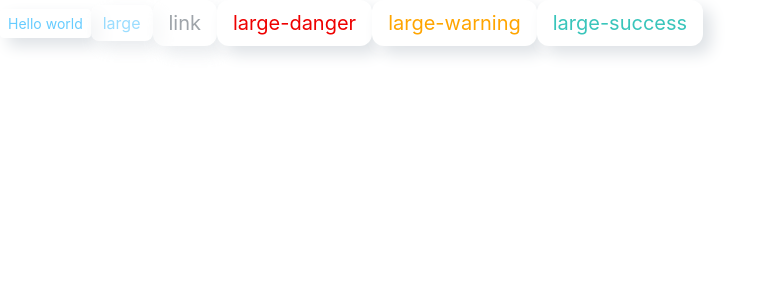
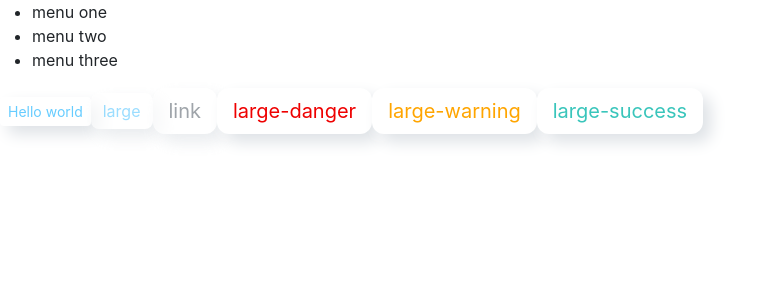
Before and after one commit to dizzy-Lee/sanft, a React (Create React App) app: page / in a window 1280 px wide. Shown: the top 300 px of the page, without its empty margins (0-769 px from the left). Built offline with nearby package versions, Linux system fonts and the light colour scheme.

Commit message:
编写menuItem组件基本框架

```diff
--- a/src/App.tsx
+++ b/src/App.tsx
@@ -5,13 +5,20 @@ import SanButton, {
   ButtonSize,
 } from "./components/SanButton/button";
 import message from "./components/SanMessage/message";
-
+import SanMenu from "./components/SanMenu/menu";
+import SanMenuItem from "./components/SanMenu/menuItem";
 
 function App() {
   let count = 0;
 
   return (
     <div className="App">
+      <SanMenu>
+        <SanMenuItem>menu one</SanMenuItem>
+        <SanMenuItem>menu two</SanMenuItem>
+        <SanMenuItem>menu three</SanMenuItem>
+      </SanMenu>
+
       <SanButton
         size={ButtonSize.Small}
         onClick={e => {
--- a/src/components/SanMenu/menu.tsx
+++ b/src/components/SanMenu/menu.tsx
@@ -1,17 +1,24 @@
-import React, {FC} from "react";
+import React, {FC, createContext} from "react";
 import classNames from "classnames";
 
 type MenuMode = "horizontal" | "vertical";
+type OnSelectCallback = (selectedIndex: number) => void;
 
 export interface MenuProps {
   defaultIndex?: number;
   className?: string;
   mode?: MenuMode;
   style?: React.CSSProperties;
-  onSelect?: (selectedIndex: number) => void;
+  onSelect?: OnSelectCallback;
   children?: React.ReactNode;
 }
 
+interface IMenuContext {
+  index: number;
+  onSelect?: OnSelectCallback;
+}
+
+export const MenuContext = createContext<IMenuContext>({index: 0})
 const SanMenu: FC<MenuProps> = (props) => {
   const {className, mode, style, children, defaultIndex} = props
   const classes = classNames('san-menu', className, {
@@ -24,4 +31,9 @@ const SanMenu: FC<MenuProps> = (props) => {
   )
 }
 
+SanMenu.defaultProps = {
+  defaultIndex: 0,
+  mode: 'horizontal'
+}
+
 export default SanMenu
--- /dev/null
+++ b/src/components/SanMenu/menuItem.tsx
@@ -0,0 +1,24 @@
+import React, { FC } from "react";
+import classNames from "classnames";
+
+export interface MenuItemProps {
+  index?: number;
+  disabled?: boolean;
+  className?: string;
+  style?: React.CSSProperties;
+  children?: React.ReactNode;
+}
+
+const SanMenuItem: FC<MenuItemProps> = (props) => {
+  const {index, disabled, className, style, children} = props
+  const classes = classNames('menu-item', className, {
+    'is-disabled': disabled
+  })
+  return (
+    <li className={classes} style={style}>
+      {children}
+    </li>
+  )
+}
+
+export default SanMenuItem
```
